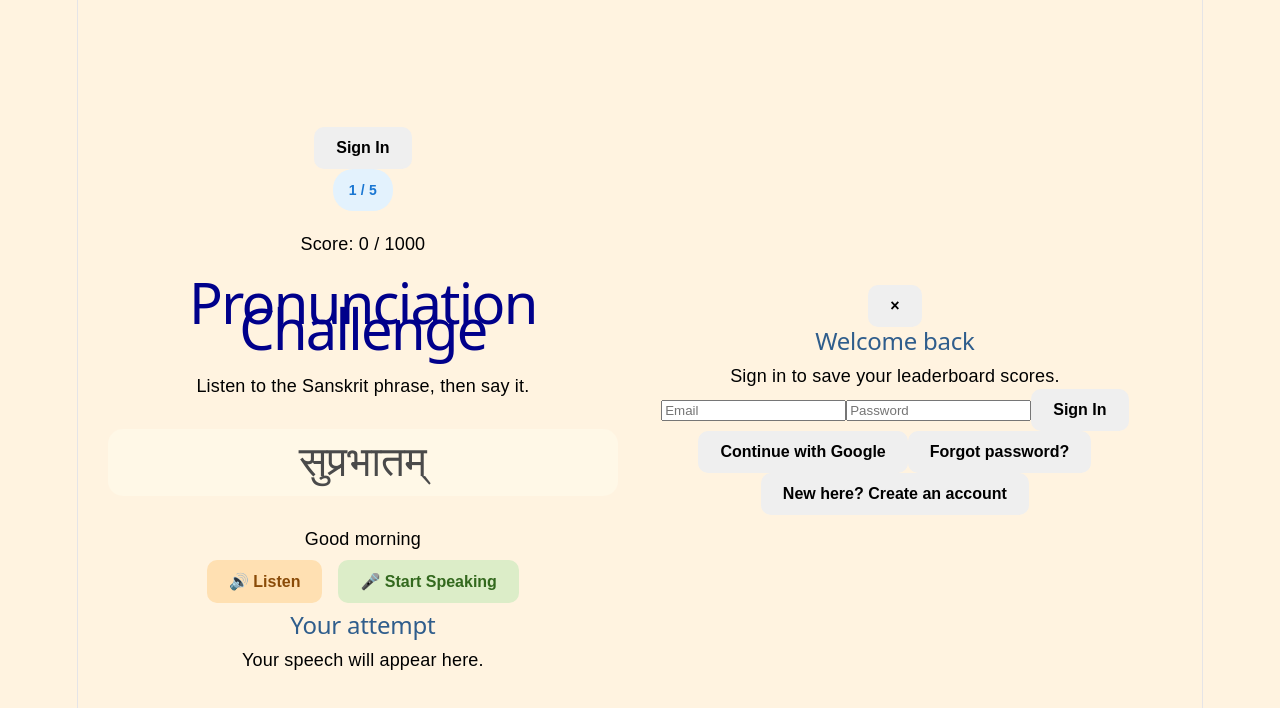
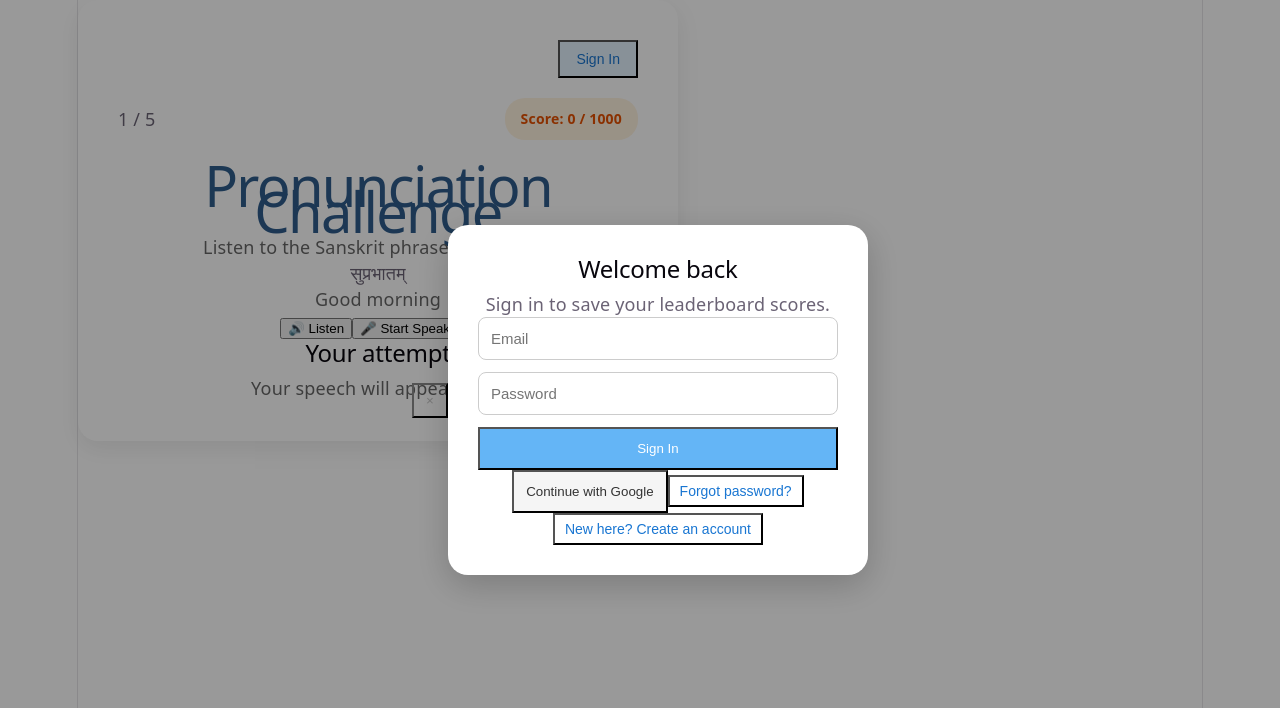
Before and after one commit to Aryansingh100/Sanskrit-pronounciation, a React (Vite) app in the folder sanskrit-pronunciation/: page / in a window 1280 px wide. Both pictures are taken after a click on the button "Sign In". Shown: the top 708 px of the page. Built offline with nearby package versions, Linux system fonts and the light colour scheme; no server answers.

Commit message:
Updated App.css

```diff
--- a/sanskrit-pronunciation/src/App.css
+++ b/sanskrit-pronunciation/src/App.css
@@ -1,296 +1,256 @@
-/* Overall page */
+/* =========================
+   GAME CARD
+========================= */
 
-body {
-  margin: 0;
-  font-family: Arial, sans-serif;
-  background: #fff3e0;
-  color: black;
-}
-
-
-/* Main app container */
-
-.app {
-  min-height: 100vh;
-  display: flex;
-  justify-content: center;
-  align-items: center;
-  padding: 30px;
-  box-sizing: border-box;
-}
-
-
-/* Main card */
-
-.card {
+.game-card {
   width: 100%;
   max-width: 600px;
   background: #ffffff;
   border-radius: 20px;
   padding: 40px;
   text-align: center;
-
   box-shadow: 0 8px 25px rgba(0, 0, 0, 0.08);
+  box-sizing: border-box;
 }
 
-
-/* Title */
-
-.card h1 {
+.game-card h1 {
   color: #2f5d8c;
   margin-bottom: 10px;
 }
 
-
-/* Subtitle */
-
-.card p {
+.game-card p {
   color: #666666;
 }
 
 
-/* Progress indicator */
+/* =========================
+   ACCOUNT
+========================= */
 
-.progress {
+.account-bar {
+  display: flex;
+  justify-content: flex-end;
+  align-items: center;
+  margin-bottom: 20px;
+  min-height: 35px;
+}
+
+.logged-in-area {
+  display: flex;
+  align-items: center;
+  gap: 12px;
+  font-size: 14px;
+  color: #555555;
+}
+
+.login-button {
+  background: #e3f2fd;
+  color: #1976d2;
+  padding: 9px 16px;
+  font-size: 14px;
+}
+
+.login-button:hover {
+  background: #bbdefb;
+  transform: translateY(-1px);
+}
+
+.text-button {
+  background: transparent;
+  color: #1976d2;
+  padding: 6px 10px;
+  font-size: 14px;
+}
+
+.text-button:hover {
+  background: #e3f2fd;
+}
+
+
+/* =========================
+   GAME INFO
+========================= */
+
+.game-info {
+  display: flex;
+  justify-content: space-between;
+  align-items: center;
+  margin-bottom: 10px;
+}
+
+.current-score {
   display: inline-block;
   padding: 8px 16px;
-  margin-bottom: 20px;
-
   border-radius: 20px;
-
-  background: #e3f2fd;
-  color: #1976d2;
-
+  background: #fff3e0;
+  color: #e65100;
   font-weight: bold;
   font-size: 14px;
 }
 
 
-/* Sanskrit word */
+/* =========================
+   COMPLETION SCREEN
+========================= */
 
-.sanskrit-word {
-  font-size: 42px;
-  font-weight: bold;
-
+.final-stats {
+  display: flex;
+  justify-content: center;
+  gap: 20px;
   margin: 30px 0;
-
-  color: #4a4a4a;
-
-  background: #fff8e7;
-  padding: 20px;
-
-  border-radius: 15px;
 }
 
-
-/* Buttons */
-
-button {
-  border: none;
-  border-radius: 10px;
-
-  padding: 12px 22px;
-
-  font-size: 16px;
-  font-weight: bold;
-
-  cursor: pointer;
-
-  transition: all 0.2s ease;
+.stat-box {
+  background: #f5f5f5;
+  border-radius: 15px;
+  padding: 20px 30px;
+  min-width: 120px;
 }
 
-
-/* Listen button */
-
-.listen-button {
-  background: #ffe0b2;
-  color: #8a4b08;
-
-  margin: 8px;
+.stat-label {
+  font-size: 14px;
+  color: #777777;
+  margin-bottom: 8px;
 }
 
-.listen-button:hover {
-  background: #ffcc80;
-  transform: translateY(-2px);
-}
-
-
-/* Start speaking button */
-
-.speak-button {
-  background: #dcedc8;
-  color: #33691e;
-
-  margin: 8px;
-}
-
-.speak-button:hover {
-  background: #c5e1a5;
-  transform: translateY(-2px);
-}
-
-
-/* Continue button */
-
-.continue-button {
-  background: #64b5f6;
-  color: white;
-
-  margin-top: 15px;
-
-  padding: 13px 28px;
-
-  font-size: 17px;
-}
-
-
-/* Blue hover requested */
-
-.continue-button:hover {
-  background: #1976d2;
-
-  transform: translateY(-2px);
-
-  box-shadow: 0 5px 12px rgba(25, 118, 210, 0.25);
-}
-
-
-/* Try again button */
-
-.try-again-button {
-  background: #ffccbc;
-  color: #bf360c;
-
-  margin-top: 15px;
-}
-
-.try-again-button:hover {
-  background: #ffab91;
-  transform: translateY(-2px);
-}
-
-
-/* Speech recognition result */
-
-.transcript {
-  margin-top: 25px;
-
-  background: #f3e5f5;
-  color: #6a1b9a;
-
-  padding: 15px;
-
-  border-radius: 12px;
-
-  font-size: 16px;
-}
-
-
-/* Error message */
-
-.error {
-  margin-top: 15px;
-
-  background: #ffebee;
-  color: #c62828;
-
-  padding: 12px;
-
-  border-radius: 10px;
-}
-
-
-/* Result popup */
-
-.popup-overlay {
-  position: fixed;
-
-  top: 0;
-  left: 0;
-
-  width: 100%;
-  height: 100%;
-
-  background: rgba(0, 0, 0, 0.35);
-
-  display: flex;
-  justify-content: center;
-  align-items: center;
-}
-
-
-/* Popup */
-
-.popup {
-  background: white;
-
-  width: 90%;
-  max-width: 400px;
-
-  padding: 35px;
-
-  border-radius: 20px;
-
-  text-align: center;
-
-  box-shadow: 0 10px 35px rgba(0, 0, 0, 0.15);
-}
-
-
-/* Great result */
-
-.popup.great {
-  border-top: 8px solid #81c784;
-}
-
-
-/* Almost there */
-
-.popup.almost {
-  border-top: 8px solid #ffd54f;
-}
-
-
-/* Try again */
-
-.popup.try-again {
-  border-top: 8px solid #ef9a9a;
-}
-
-
-/* Popup title */
-
-.popup h2 {
-  margin-bottom: 10px;
-}
-
-
-/* Completion screen */
-
-.completion-icon {
-  font-size: 70px;
-  margin-bottom: 15px;
-}
-
-
-.completion-screen {
-  text-align: center;
-}
-
-
-.completion-screen h1 {
+.stat-value {
+  font-size: 26px;
+  font-weight: bold;
   color: #2f5d8c;
 }
 
 
-.completion-screen p {
-  color: #666666;
+/* =========================
+   LEADERBOARD
+========================= */
+
+.leaderboard-section {
+  margin-top: 25px;
+  padding: 20px;
+  background: #f8f9fa;
+  border-radius: 15px;
 }
 
-h1 {
-  color: darkblue;
+.leaderboard-section h2 {
+  margin-top: 0;
+  margin-bottom: 10px;
 }
 
-h2 {
-  color: #2f5d8c;
+.leaderboard-info {
+  font-size: 14px;
+  margin-bottom: 15px;
 }
+
+.submit-score-button {
+  background: #64b5f6;
+  color: white;
+  margin-top: 10px;
+  padding: 13px 28px;
+  font-size: 17px;
+}
+
+.submit-score-button:hover {
+  background: #1976d2;
+  transform: translateY(-2px);
+}
+
+.submit-score-button:disabled {
+  background: #bdbdbd;
+  cursor: not-allowed;
+  transform: none;
+}
+
+.leaderboard-message {
+  margin-top: 15px;
+  padding: 12px;
+  background: #e8f5e9;
+  color: #2e7d32 !important;
+  border-radius: 10px;
+  font-size: 14px;
+}
+
+
+/* =========================
+   AUTH MODAL
+========================= */
+
+.auth-modal {
+  position: fixed;
+  top: 0;
+  left: 0;
+  width: 100%;
+  height: 100%;
+  background: rgba(0, 0, 0, 0.4);
+  display: flex;
+  justify-content: center;
+  align-items: center;
+  z-index: 1000;
+}
+
+.auth-panel {
+  background: white;
+  width: 90%;
+  max-width: 420px;
+  padding: 30px;
+  border-radius: 20px;
+  box-shadow: 0 10px 35px rgba(0, 0, 0, 0.2);
+  box-sizing: border-box;
+}
+
+.auth-form {
+  display: flex;
+  flex-direction: column;
+  gap: 12px;
+}
+
+.auth-form input {
+  padding: 12px;
+  border: 1px solid #cccccc;
+  border-radius: 8px;
+  font-size: 15px;
+  box-sizing: border-box;
+}
+
+.primary-button {
+  background: #64b5f6;
+  color: white;
+  padding: 12px;
+}
+
+.primary-button:hover {
+  background: #1976d2;
+}
+
+.google-button {
+  background: #f5f5f5;
+  color: #333333;
+  padding: 12px;
+}
+
+.google-button:hover {
+  background: #eeeeee;
+}
+
+.modal-close {
+  background: transparent;
+  color: #777777;
+  padding: 8px 12px;
+}
+
+.modal-close:hover {
+  background: #f5f5f5;
+}
+
+.success-msg {
+  background: #e8f5e9;
+  color: #2e7d32;
+  padding: 10px;
+  border-radius: 8px;
+}
+
+.error-msg {
+  background: #ffebee;
+  color: #c62828;
+  padding: 10px;
+  border-radius: 8px;
+}
```
